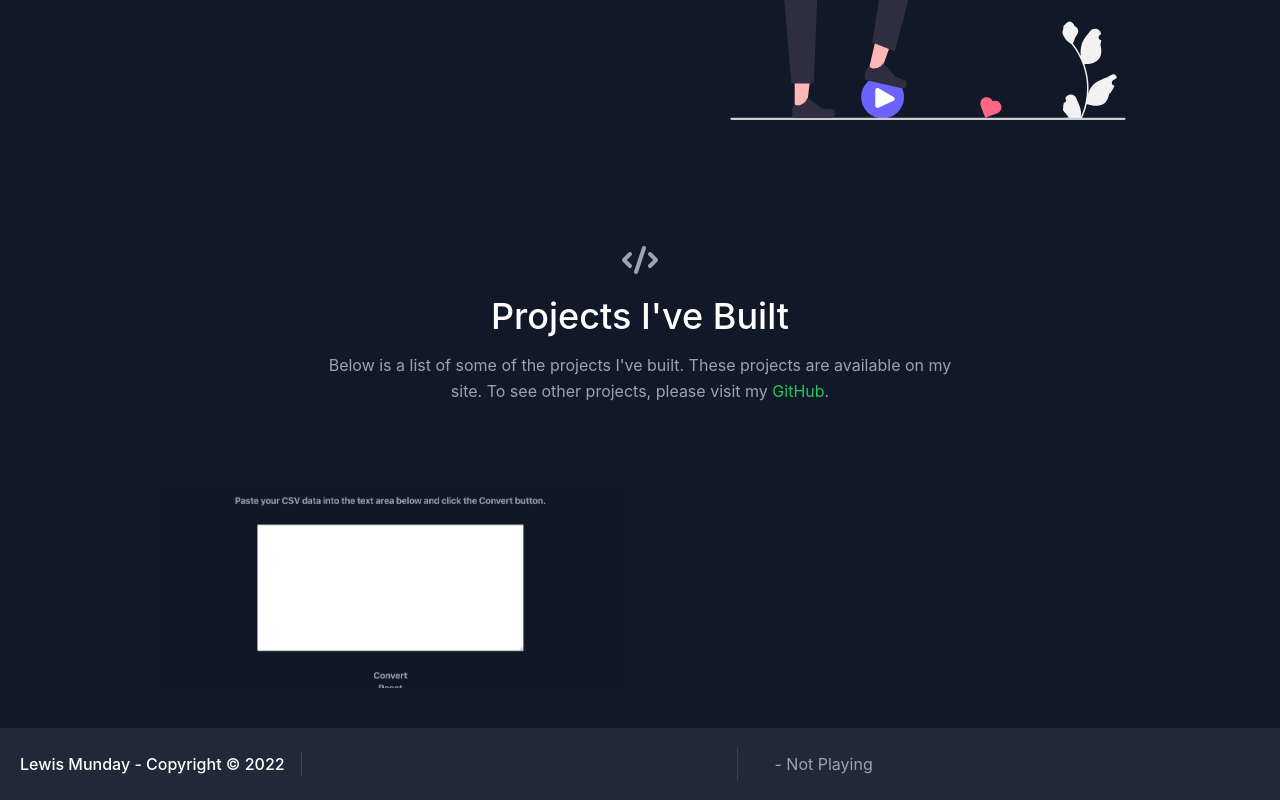
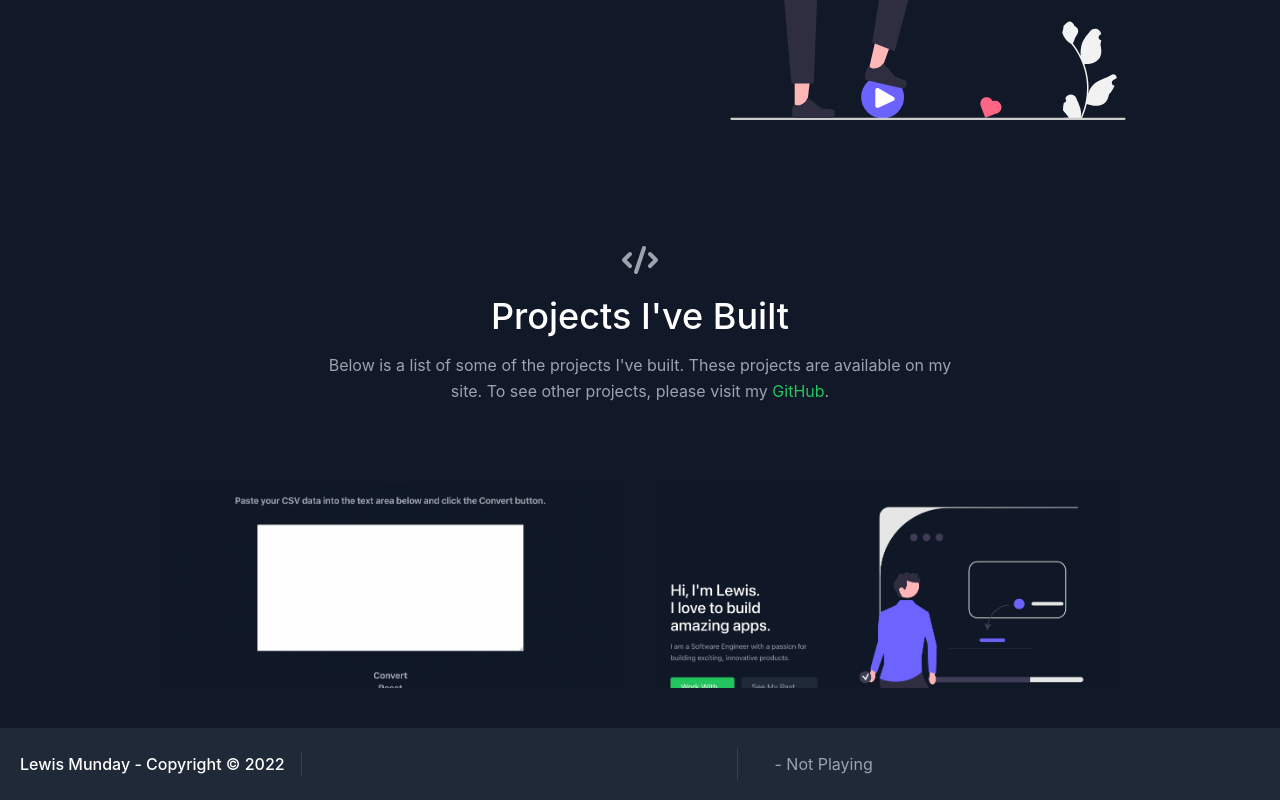
Before and after one commit to lewismunday/portfolio, a React (Create React App) app: page / in a window 1280 px wide. Shown: the part 662-1462 px from the top of the page. Built offline with nearby package versions, Linux system fonts and the light colour scheme; some icons are missing.

Commit message:
Cleared warnings; added portfolio to projects

```diff
--- a/src/App.js
+++ b/src/App.js
@@ -1,4 +1,3 @@
-import logo from './logo.svg';
 import './App.css';
 import Navbar from './components/Navbar';
 import About from './components/About';
--- a/src/components/Footer.js
+++ b/src/components/Footer.js
@@ -6,16 +6,16 @@ export default function Footer() {
     return (
         <footer className="bg-gray-800">
         <div className="container mx-auto flex flex-wrap p-5 flex-col md:flex-row items-center">
-            <a className="title-font font-medium text-white mb-4 md:mb-0">
+            <a href={"https://www.lewismunday.co.uk"} className="title-font font-medium text-white mb-4 md:mb-0">
             Lewis Munday - Copyright © {new Date().getFullYear()}
             </a>
             <nav className="md:mr-auto md:ml-4 md:py-1 md:pl-4 md:border-l md:border-gray-700	flex flex-wrap items-center text-base justify-center">
-                <a target={"_blank"} href={'https://www.github.com/lewismunday'}><Icon icon="akar-icons:github-fill" /></a>
+                <a rel={"noreferrer"} target={"_blank"} href={'https://www.github.com/lewismunday'}><Icon icon="akar-icons:github-fill" /></a>
             </nav>
             <nav className="md:mr-auto md:ml-4 md:py-1 md:pl-4 md:border-l md:border-gray-700	flex flex-wrap items-center text-base justify-center">
                 <Icon icon="mdi:spotify" color="#1db954" />
                 <Tooltip
-                content="See what I am listening live on Spotify"
+                content="See what I am listening to live on Spotify"
                 animate={{
                     mount: { scale: 1, y: 0 },
                     unmount: { scale: 0, y: 25 },
--- a/src/components/Navbar.js
+++ b/src/components/Navbar.js
@@ -5,19 +5,21 @@ export default function Navbar() {
     return (
         <header className="bg-gray-800 md:sticky top-0 z-10">
             <div className="container mx-auto flex flex-wrap p-5 flex-col md:flex-row items-center">
+                {/* eslint-disable-next-line jsx-a11y/anchor-is-valid */}
                 <a className="title-font font-medium text-white mb-4 md:mb-0">
-                    <a href="#about" className="ml-3 text-xl">
+                    <a href={"#about"} className="ml-3 text-xl">
                         Lewis Munday
                     </a>
                 </a>
                 <nav className="md:mr-auto md:ml-4 md:py-1 md:pl-4 md:border-l md:border-gray-700	flex flex-wrap items-center text-base justify-center">
-                    <a href="#projects" className="mr-5 hover:text-white">
+                    <a href={"#projects"} className="mr-5 hover:text-white">
                         Past Work
                     </a>
                     <a href="https://blog.lewismunday.co.uk" className="mr-5 hover:text-white">
                         Blog
                     </a>
-                    <a href={"https://www.lewismunday.co.uk/CV"} className="mr-5 hover:text-white">
+                    {/* eslint-disable-next-line jsx-a11y/anchor-is-valid */}
+                    <a href={"#"} className="mr-5 hover:text-white cursor-not-allowed">
                         CV
                     </a>
                 </nav>
--- a/src/data.js
+++ b/src/data.js
@@ -7,5 +7,14 @@ export const projects = [
         image: "./csv2d.png",
         link: "https://www.lewismunday.co.uk/csv2json",
         source: "https://github.com/lewismunday/csv2json",
+    },
+    {
+        title: "Portfolio Site",
+        subtitle: "Source for this site",
+        description:
+            "The source code for my portfolio site.",
+        image: "./portfolio.jpg",
+        link: "https://www.lewismunday.co.uk/",
+        source: "https://github.com/lewismunday/portfolio",
     }
 ];
```
Also changed, not shown: public/portfolio.jpg (added).
